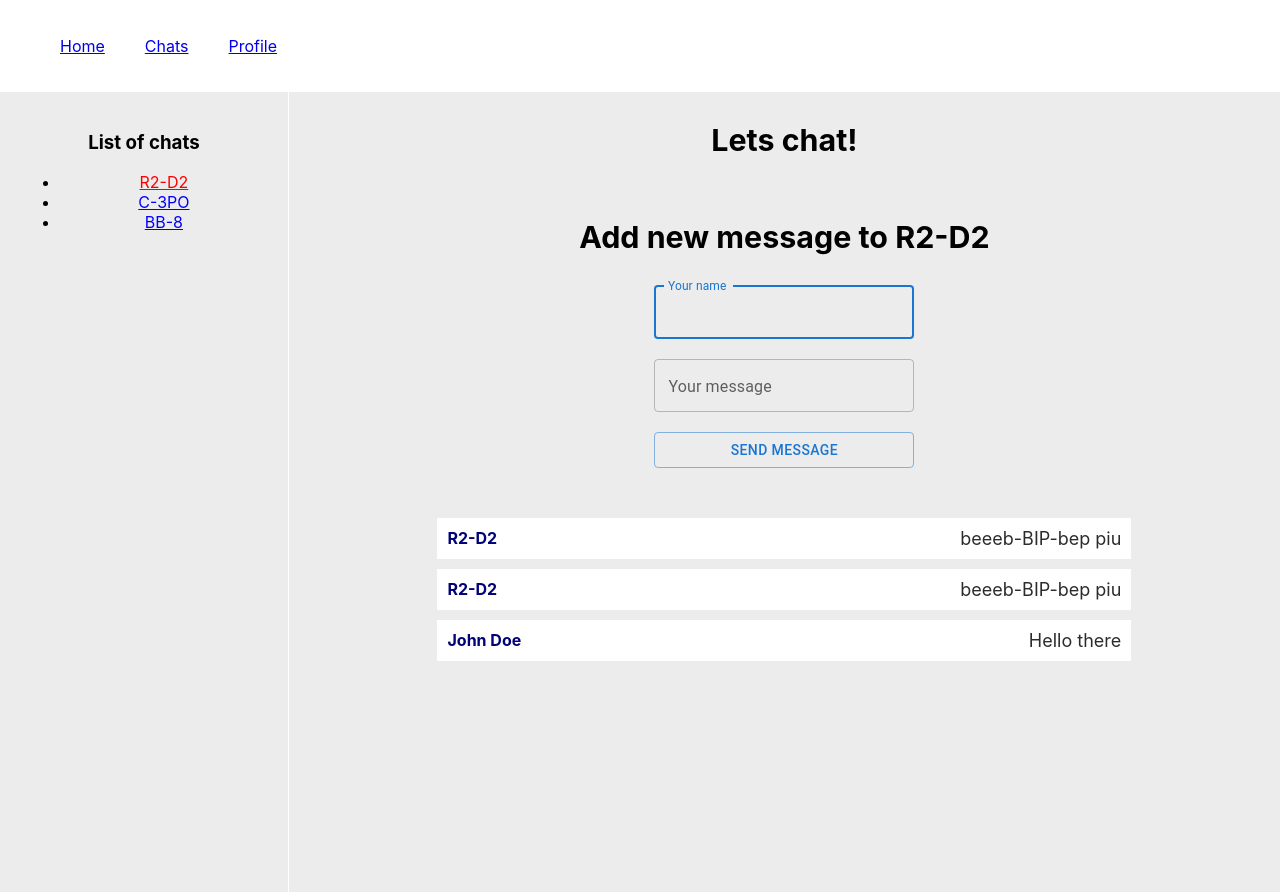
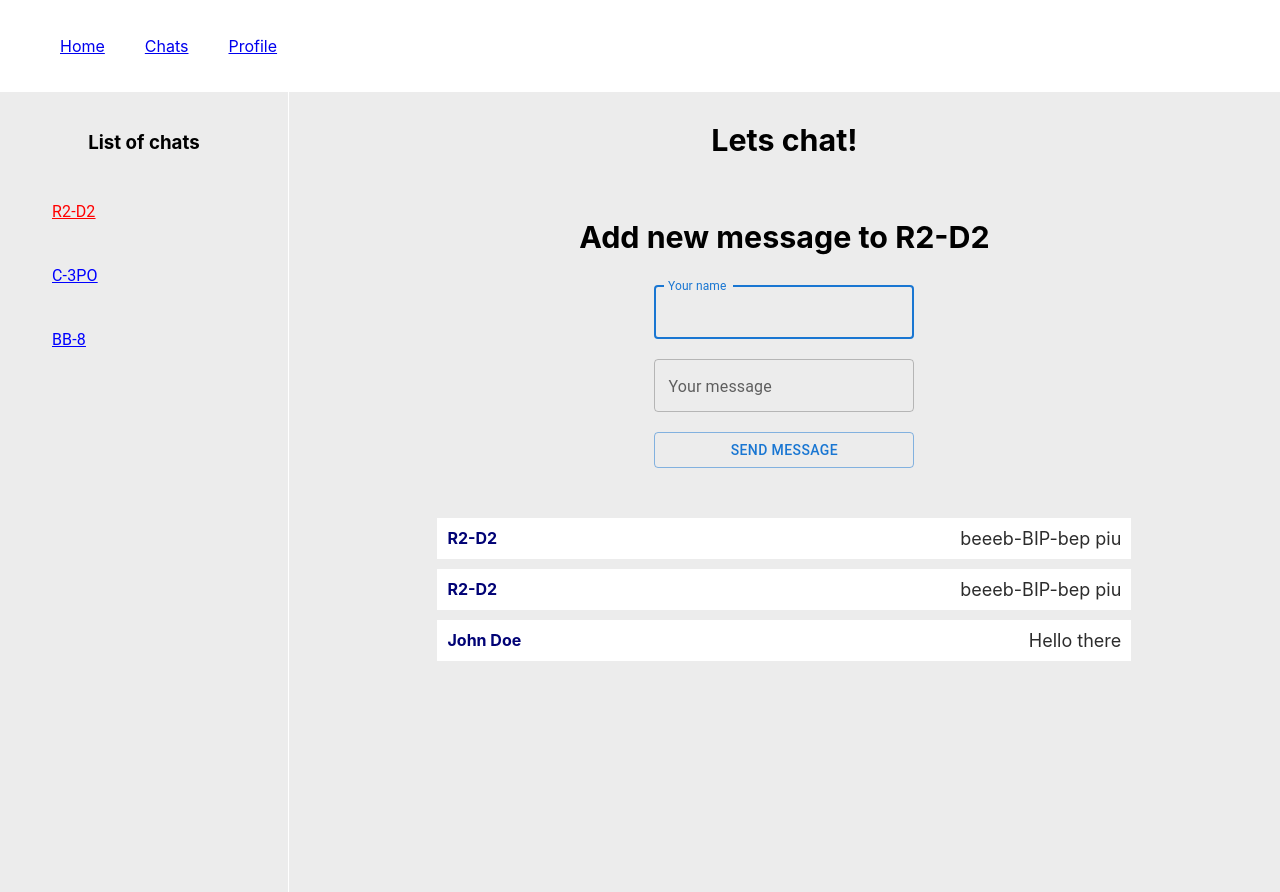
Before and after one commit to montanamimimi/React, a React (Create React App) app: page /chats/chat1 in a window 1280 px wide. Built offline with nearby package versions, Linux system fonts and the light colour scheme.

Commit message:
lesson4 again

```diff
--- a/src/BotsList.js
+++ b/src/BotsList.js
@@ -1,4 +1,8 @@
 import { NavLink } from 'react-router-dom';
+import List from '@mui/material/List';
+import ListItem from '@mui/material/ListItem';
+import ListItemButton from '@mui/material/ListItemButton';
+import ListItemText from '@mui/material/ListItemText';
 
 const myBots = [
     {id: 1, name: 'R2-D2'},
@@ -13,18 +17,20 @@ export const BotsList = () => {
     return (
         <>
             <h3> List of chats </h3>
-            <ul>
+            <List>
                 {myBots.map((bot) => (
-                    <li>
-                        <NavLink
-                            style={({ isActive }) => ({ color: isActive ? 'red' : 'blue'})}
-                            to={`/chats/chat${bot.id}`}>
-                                {bot.name}
-                        </NavLink>
-                    </li>
+                    <ListItem key={bot.id} >
+                        <ListItemButton>
+                            <NavLink
+                                style={({ isActive }) => ({ color: isActive ? 'red' : 'blue'})}
+                                to={`/chats/chat${bot.id}`}>
+                                <ListItemText primary={bot.name} />
+                            </NavLink>
+                        </ListItemButton>
+                    </ListItem>
 
                 ))}
-            </ul>
+            </List>
         </>
     )
 
--- a/src/Chat.js
+++ b/src/Chat.js
@@ -3,8 +3,6 @@ import Form from './Form';
 import { useParams } from 'react-router-dom';
 
 export const Chat = () => {
-
-    const { chatId } = useParams();
 
   return (
     <div className="App">
@@ -13,10 +11,8 @@ export const Chat = () => {
       </div>
       <div class="app-main">
           <h3>Lets chat! </h3>
-          <Form chatId={chatId} />
+          <Form chatId={useParams().chatId} />
       </div>
-
-
     </div>
   );
 
--- a/src/Form.js
+++ b/src/Form.js
@@ -90,7 +90,7 @@ export const Form = (props) => {
 
     return (
         <>
-            <h3>Add new message to {adminsList[chatId] ? adminsList[chatId].name : 'Nobody'} </h3>
+            <h3>Add new message to {adminsList[chatId].name} </h3>
             <form>
                 {/* <input type="text" ref={myRef} /> */}
                 <TextField
```
